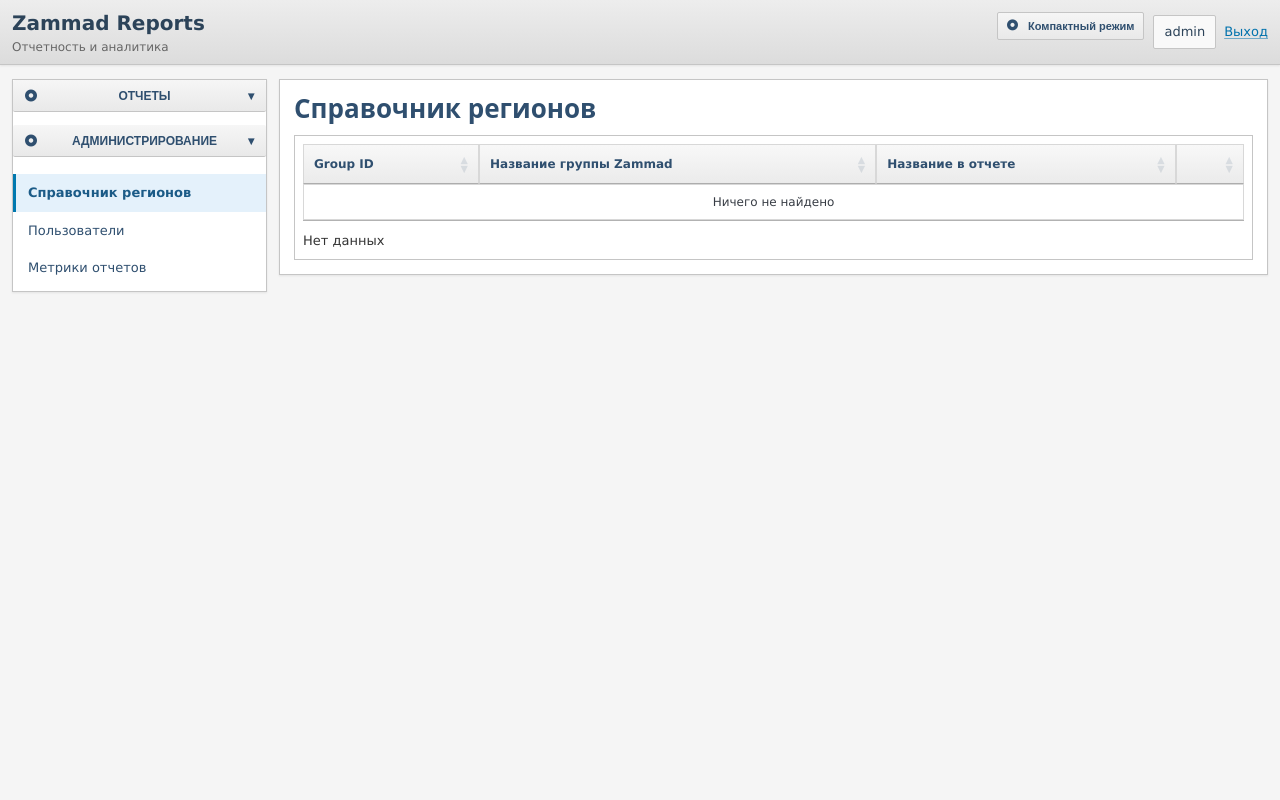
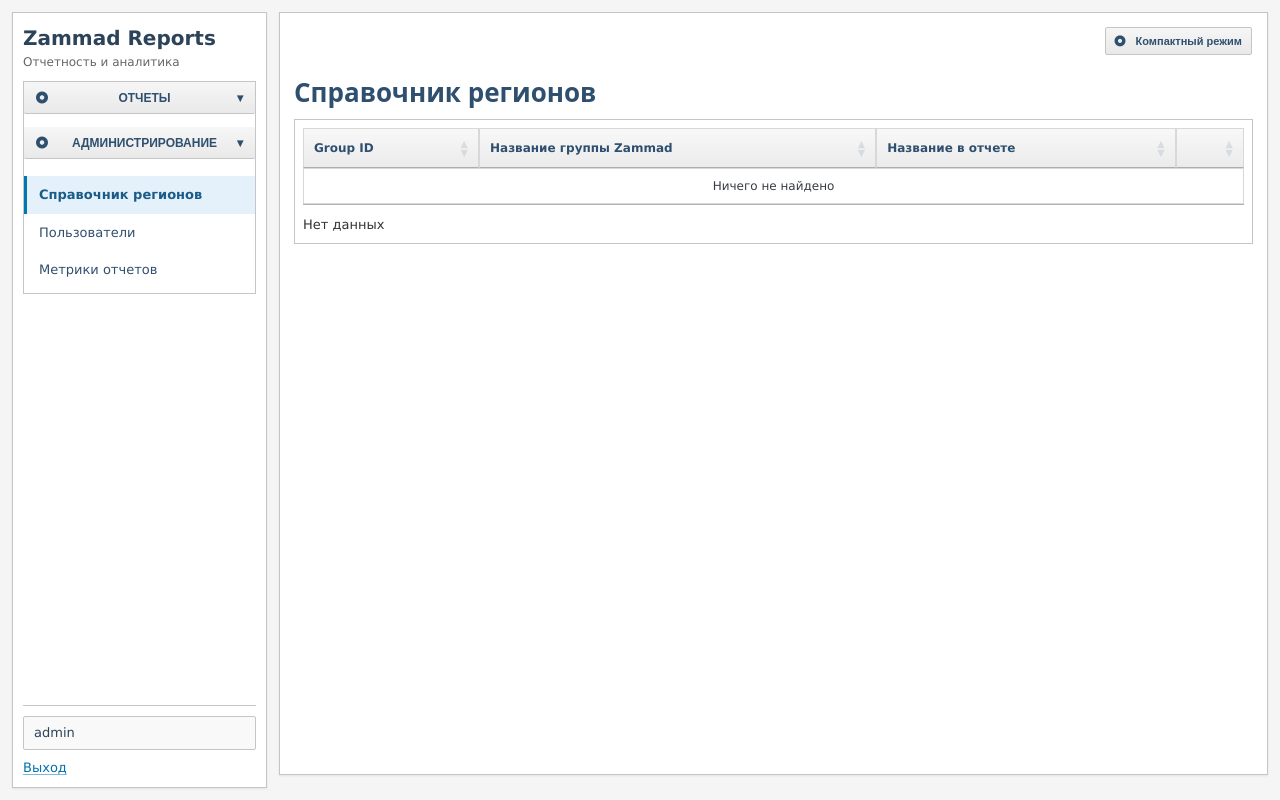
Before and after one commit to lekha100101/zammad-reports, a FastAPI app: page /admin/regions/ in a window 1280 px wide. Run offline with FastAPI, Linux system fonts and the light colour scheme; the visitor is signed in with stand-in values (Sample User, id 1); data comes from the database, SQL or seed files in the repository; data that the repository does not hold is empty; some libraries are stand-ins or nearby versions.

Commit message:
Redesign layout to 2-column Zammad-like workspace

```diff
--- a/app/static/style.css
+++ b/app/static/style.css
@@ -25,27 +25,11 @@ body {
 
 .main-container {
   max-width: 1680px;
-  margin: 14px auto 24px;
+  margin: 0 auto;
   padding: 0 12px !important;
   background: transparent !important;
   border: none !important;
   box-shadow: none !important;
-}
-
-.topbar {
-  background: linear-gradient(#ededed, #dcdcdc);
-  border-bottom: 1px solid var(--jq-border);
-  box-shadow: var(--jq-shadow);
-  padding: 8px 12px;
-}
-
-.topbar-inner {
-  max-width: 1680px;
-  margin: 0 auto;
-  display: flex;
-  align-items: center;
-  justify-content: space-between;
-  gap: 10px;
 }
 
 .brand-title {
@@ -59,12 +43,6 @@ body {
   color: var(--jq-muted);
 }
 
-.topbar-right {
-  display: flex;
-  align-items: center;
-  gap: 8px;
-}
-
 .user-badge {
   padding: 6px 10px !important;
   border: 1px solid var(--jq-border);
@@ -76,19 +54,40 @@ body {
 .layout-shell {
   display: grid;
   grid-template-columns: 255px minmax(0, 1fr);
-  align-items: start;
+  align-items: stretch;
   gap: 12px;
+  min-height: 100vh;
+  padding: 12px 0;
 }
 
 .left-sidebar {
-  position: sticky;
-  top: 10px;
+  display: flex;
+  flex-direction: column;
+  justify-content: space-between;
+  gap: 12px;
+  background: var(--jq-surface);
+  border: 1px solid var(--jq-border);
+  box-shadow: var(--jq-shadow);
+  padding: 10px;
+}
+
+.sidebar-top {
+  display: flex;
+  flex-direction: column;
+  gap: 10px;
+}
+
+.sidebar-bottom {
+  border-top: 1px solid var(--jq-border);
+  padding-top: 10px;
+  display: flex;
+  flex-direction: column;
+  gap: 8px;
 }
 
 .side-nav {
-  background: var(--jq-surface);
+  background: transparent;
   border: 1px solid var(--jq-border);
-  box-shadow: var(--jq-shadow);
 }
 
 .side-nav-section {
@@ -141,6 +140,14 @@ body {
   border: 1px solid var(--jq-border);
   box-shadow: var(--jq-shadow);
   padding: 14px;
+}
+
+.content-topbar {
+  display: flex;
+  justify-content: flex-end;
+  align-items: center;
+  gap: 8px;
+  margin-bottom: 10px;
 }
 
 h1 {
@@ -352,7 +359,7 @@ table tbody tr:hover {
   z-index: 20;
 }
 
-.topbar .menu-toggle {
+.menu-toggle {
   display: none !important;
 }
 
@@ -392,18 +399,19 @@ table tbody tr:hover {
 @media (max-width: 1120px) {
   .layout-shell {
     grid-template-columns: 1fr;
+    min-height: auto;
   }
 
-  .topbar .menu-toggle {
+  .menu-toggle {
     display: inline-flex !important;
   }
 
   .left-sidebar {
     position: fixed;
-    top: 56px;
+    top: 0;
     left: 0;
     width: min(320px, 92vw);
-    max-height: calc(100vh - 56px);
+    max-height: 100vh;
     overflow: auto;
     z-index: 50;
     transform: translateX(-105%);
@@ -420,15 +428,6 @@ table tbody tr:hover {
 }
 
 @media (max-width: 720px) {
-  .topbar-inner {
-    flex-wrap: wrap;
-  }
-
-  .topbar-right {
-    width: 100%;
-    justify-content: space-between;
-  }
-
   .filter-item-range,
   .js-date-range {
     min-width: 100%;
--- a/app/templates/base.html
+++ b/app/templates/base.html
@@ -12,32 +12,15 @@
   <link rel="stylesheet" href="/static/style.css?v=20260415-2">
 </head>
 <body class="zammad-skin">
-  <header class="topbar">
-    <div class="topbar-inner">
+  <main class="container main-container">
+    <div class="layout-shell">
+      {% if current_user %}
+      <aside class="left-sidebar" id="sideNav">
+        <div class="sidebar-top">
           <div class="brand-block">
             <div class="brand-title">Zammad Reports</div>
             <div class="brand-subtitle">Отчетность и аналитика</div>
           </div>
-
-      {% if current_user %}
-      <button type="button" class="menu-toggle" id="menuToggle" aria-expanded="false" aria-controls="sideNav">
-        ☰ Меню
-      </button>
-      <div class="topbar-right">
-        <button type="button" class="secondary btn-small compact-toggle" id="densityToggle" aria-pressed="false">
-          Компактный режим
-        </button>
-        <div class="user-badge">{{ current_user.username }}</div>
-        <a href="/logout" class="logout-btn">Выход</a>
-      </div>
-      {% endif %}
-    </div>
-  </header>
-
-  <main class="container main-container">
-    <div class="layout-shell">
-      {% if current_user %}
-      <aside class="left-sidebar" id="sideNav">
           <nav class="side-nav" aria-label="Основная навигация">
             <button class="side-nav-section side-nav-section-toggle" type="button" data-nav-toggle aria-expanded="true">
               <span>Отчеты</span>
@@ -64,10 +47,25 @@
               <a href="/admin/report-metrics" class="menu-btn {% if request.url.path.startswith('/admin/report-metrics') %}active{% endif %}">Метрики отчетов</a>
             </div>
           </nav>
+        </div>
+        <div class="sidebar-bottom">
+          <div class="user-badge">{{ current_user.username }}</div>
+          <a href="/logout" class="logout-btn">Выход</a>
+        </div>
       </aside>
       {% endif %}
 
       <section class="content-area">
+        <div class="content-topbar">
+          {% if current_user %}
+          <button type="button" class="menu-toggle" id="menuToggle" aria-expanded="false" aria-controls="sideNav">
+            ☰ Меню
+          </button>
+          <button type="button" class="secondary btn-small compact-toggle" id="densityToggle" aria-pressed="false">
+            Компактный режим
+          </button>
+          {% endif %}
+        </div>
         {% block content %}{% endblock %}
       </section>
     </div>
```
Lines whose indentation alone changed are shown as unchanged.
